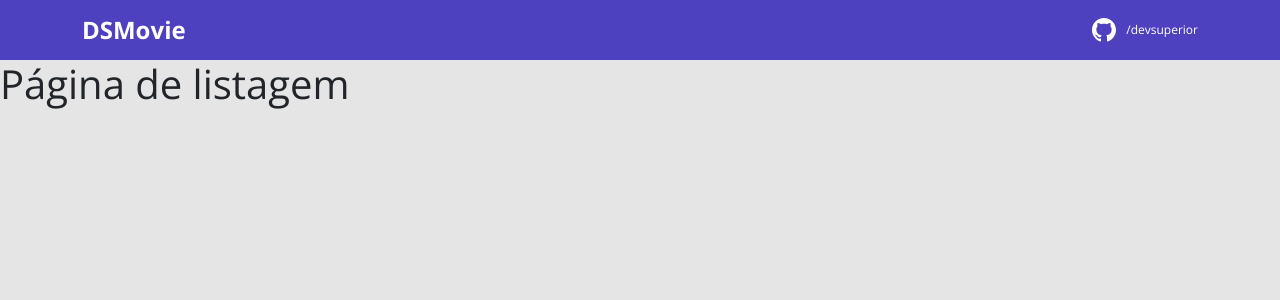
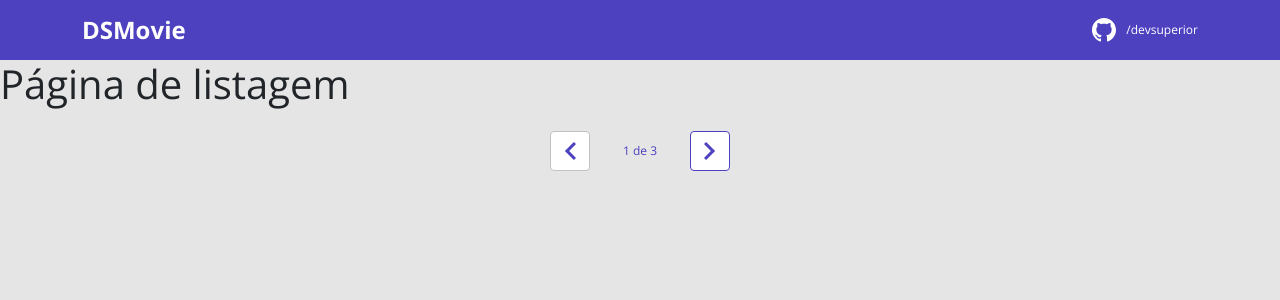
Before and after one commit to Guigas014/dsmovie, a React (Create React App) app in the folder frontend/: page / in a window 1280 px wide. Shown: the top 300 px of the page. Built offline with nearby package versions, Linux system fonts and the light colour scheme.

Commit message:
Pagination layout

```diff
--- /dev/null
+++ b/frontend/src/components/Pagination/index.tsx
@@ -0,0 +1,28 @@
+import React from 'react';
+
+import {ReactComponent as Arrow} from 'assets/images/arrow.svg';
+
+import './styles.css';
+
+
+
+function Pagination() {
+
+  return (
+    <div className="dsmovie-pagination-container">
+      <div className="dsmovie-pagination-box">
+        <button className="dsmovie-pagination-button" disabled={true} >
+          <Arrow className="dsmovie-flip-horizontal" />
+        </button>
+
+        <p>{`${1} de ${3}`}</p>
+
+        <button className="dsmovie-pagination-button" disabled={false} >
+          <Arrow />
+        </button>
+      </div>
+    </div>
+  );
+}
+
+export default Pagination;
--- /dev/null
+++ b/frontend/src/components/Pagination/styles.css
@@ -0,0 +1,53 @@
+.dsmovie-pagination-container {
+    padding: 15px 0;
+    display: flex;
+    justify-content: center;
+    align-items: center;
+}
+
+.dsmovie-pagination-box {
+    width: 180px;
+    display: flex;
+    justify-content: space-between;
+    align-items: center;
+}
+
+.dsmovie-pagination-box form {
+    width: 100%;
+    display: flex;
+}
+
+.dsmovie-pagination-button {
+    width: 40px;
+    height: 40px;
+    border-radius: 4px;
+    background-color: #fff;
+    display: flex;
+    justify-content: center;
+    align-items: center;
+    border: 1px solid var(--color-primary);
+    cursor: pointer;
+}
+
+.dsmovie-pagination-button svg {
+    filter: brightness(0) saturate(100%) invert(26%) sepia(19%) saturate(7395%) hue-rotate(234deg) brightness(89%) contrast(92%);
+}
+
+.dsmovie-pagination-button:disabled {
+    border: 1px solid #c2c2c2;
+    cursor: unset;
+}
+
+.dsmovie-pagination-button:disabled svg {
+    filter: none;
+}
+
+.dsmovie-pagination-container p {
+    margin: 0;
+    font-size: 12px;
+    color: var(--color-primary);
+}
+
+.dsmovie-flip-horizontal {
+    transform: rotate(180deg);
+}
--- a/frontend/src/pages/Listing/index.tsx
+++ b/frontend/src/pages/Listing/index.tsx
@@ -1,12 +1,17 @@
 import React from 'react';
 
-//import './styles.css';
+import Pagination from 'components/Pagination'
+
+import './styles.css';
 
 
 function Listing() {
 
   return (
-    <h1>Página de listagem</h1>
+    <>
+      <h1>Página de listagem</h1>
+      <Pagination />
+    </>
   );
 }
 
```
Also changed, not shown: frontend/src/assets/images/arrow.svg (added), frontend/src/pages/Listing/styles.css (added).
